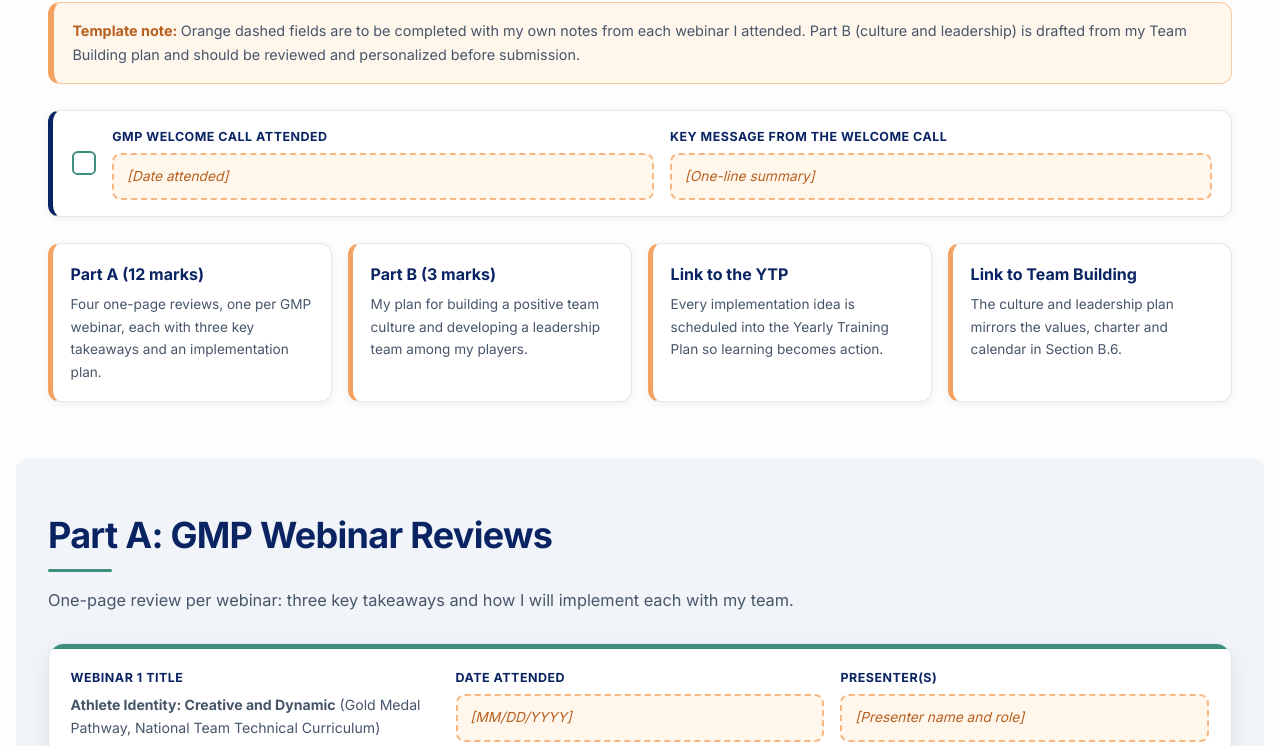
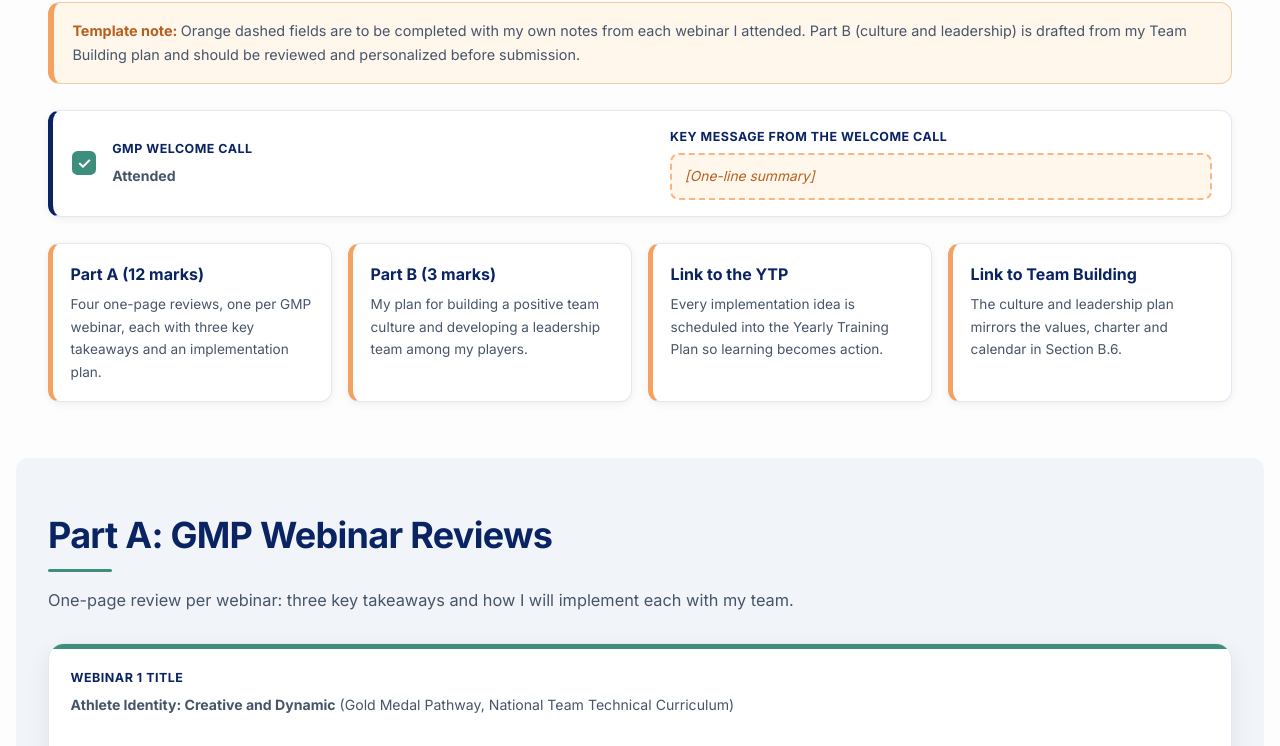
Before and after one commit to ccampbell1988/HP1-Post-Task-Section-A-Question-2, a plain HTML site: page index.html in a window 1280 px wide. Shown: the part 517-1263 px from the top of the page. Drawn offline with Linux system fonts and the light colour scheme.

Commit message:
Section 2: remove date attended and presenter fields; mark Welcome Call attended
Co-Authored-By: Claude Opus 5.5 <noreply@anthropic.com>

```diff
--- a/index.html
+++ b/index.html
@@ -248,6 +248,8 @@
     @media(max-width:1100px) { .review-head,.takeaway-grid,.leader-grid,.deficiency-grid{grid-template-columns:1fr 1fr} .practice-meta,.rating-legend{grid-template-columns:1fr 1fr} .takeaway{border-bottom:1px solid var(--border)} }
     @media(max-width:700px) { .review-head,.takeaway-grid,.leader-grid,.deficiency-grid,.practice-meta,.rating-legend,.welcome-card{grid-template-columns:1fr} .takeaway{border-right:0} }
     @media print { .fill-in,.fill-inline{background:#fff} .review-card,.practice-card{break-inside:avoid-page;box-shadow:none} }
+    .review-head { grid-template-columns:1fr !important; }
+    .tick-box.done { display:flex; align-items:center; justify-content:center; background:var(--teal); color:#fff; font-weight:700; font-size:1rem; }
     .filled { margin:.35rem 0 0; color:var(--text-soft); font-size:.88rem; line-height:1.6; }
     .review-intro { padding:1rem 1.35rem 0; color:var(--text-soft); font-size:.95rem; }
     .review-intro p { margin:0; }
@@ -273,8 +275,8 @@
 <p class="section-intro">Continuing education is part of how I model the growth mindset I ask of my players. This season I attended the Gold Medal Pathway (GMP) Welcome call and four GMP webinars delivered by Hockey Canada's Hockey Operations department. Each review below captures three key takeaways and exactly how I will put them into my team environment, on or off the ice.</p>
 <div class="template-banner"><div><strong>Template note: </strong>Orange dashed fields are to be completed with my own notes from each webinar I attended. Part B (culture and leadership) is drafted from my Team Building plan and should be reviewed and personalized before submission.</div></div>
 <div class="welcome-card">
-<div class="tick-box" aria-hidden="true"></div>
-<div><span class="field-label">GMP Welcome Call attended</span><span class="fill-in">[Date attended]</span></div>
+<div class="tick-box done" aria-hidden="true">&#10003;</div>
+<div><span class="field-label">GMP Welcome Call</span><p class="filled"><strong>Attended</strong></p></div>
 <div><span class="field-label">Key message from the Welcome call</span><span class="fill-in">[One-line summary]</span></div>
 </div>
 <div class="tracking-grid">
@@ -293,8 +295,6 @@
 <article class="review-card" id="review-1">
 <div class="review-head">
 <div><span class="field-label">Webinar 1 title</span><p class="filled"><strong>Athlete Identity: Creative and Dynamic</strong> (Gold Medal Pathway, National Team Technical Curriculum)</p></div>
-<div><span class="field-label">Date attended</span><span class="fill-in">[MM/DD/YYYY]</span></div>
-<div><span class="field-label">Presenter(s)</span><span class="fill-in">[Presenter name and role]</span></div>
 </div>
 <div class="review-intro"><p>This one really got me thinking about how I coach skill. The big message was that being "creative and dynamic" isn't just for the flashy, highly skilled kids. It's about reading the play and using deception to buy yourself and your teammates more time and space. That's something every player on my team can get better at, including my grinders.</p></div>
 <div class="takeaway-grid"><div class="takeaway">
@@ -326,8 +326,6 @@
 </article><article class="review-card" id="review-2">
 <div class="review-head">
 <div><span class="field-label">Webinar 2 title</span><span class="fill-in">[GMP webinar title]</span></div>
-<div><span class="field-label">Date attended</span><span class="fill-in">[MM/DD/YYYY]</span></div>
-<div><span class="field-label">Presenter(s)</span><span class="fill-in">[Presenter name and role]</span></div>
 </div>
 <div class="takeaway-grid"><div class="takeaway">
 <h4>Key Takeaway 1</h4>
@@ -358,8 +356,6 @@
 </article><article class="review-card" id="review-3">
 <div class="review-head">
 <div><span class="field-label">Webinar 3 title</span><span class="fill-in">[GMP webinar title]</span></div>
-<div><span class="field-label">Date attended</span><span class="fill-in">[MM/DD/YYYY]</span></div>
-<div><span class="field-label">Presenter(s)</span><span class="fill-in">[Presenter name and role]</span></div>
 </div>
 <div class="takeaway-grid"><div class="takeaway">
 <h4>Key Takeaway 1</h4>
@@ -390,8 +386,6 @@
 </article><article class="review-card" id="review-4">
 <div class="review-head">
 <div><span class="field-label">Webinar 4 title</span><span class="fill-in">[GMP webinar title]</span></div>
-<div><span class="field-label">Date attended</span><span class="fill-in">[MM/DD/YYYY]</span></div>
-<div><span class="field-label">Presenter(s)</span><span class="fill-in">[Presenter name and role]</span></div>
 </div>
 <div class="takeaway-grid"><div class="takeaway">
 <h4>Key Takeaway 1</h4>
```
